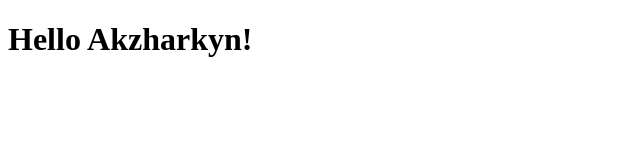
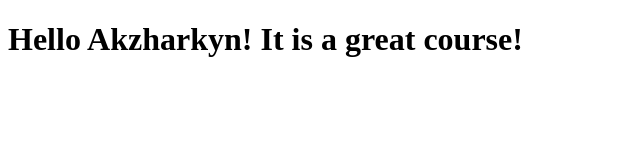
Before and after one commit to Akosha022/coursera-test, a plain HTML site: page site/index.html in a window 1280 px wide. Shown: the whole page, without its empty margins (0-640 px from the left). Drawn offline with Linux system fonts and the light colour scheme.

Commit message:
Small addition to our page content!

```diff
--- a/site/index.html
+++ b/site/index.html
@@ -4,6 +4,6 @@
 	<title>Hello Akzharkyn!</title>
 </head>
 <body>
-<h1>Hello Akzharkyn!</h1>
+<h1>Hello Akzharkyn! It is a great course!</h1>
 </body>
 </html>
```
